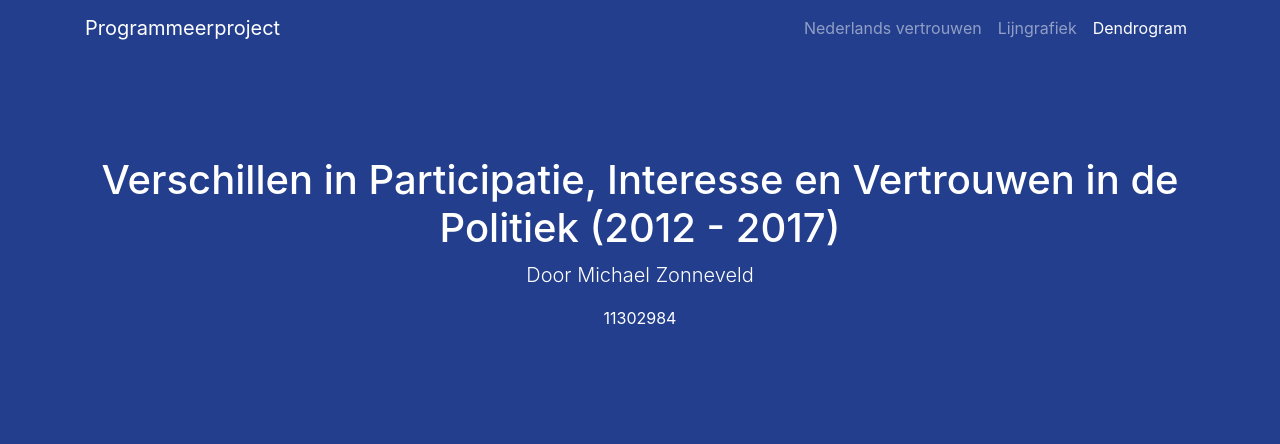
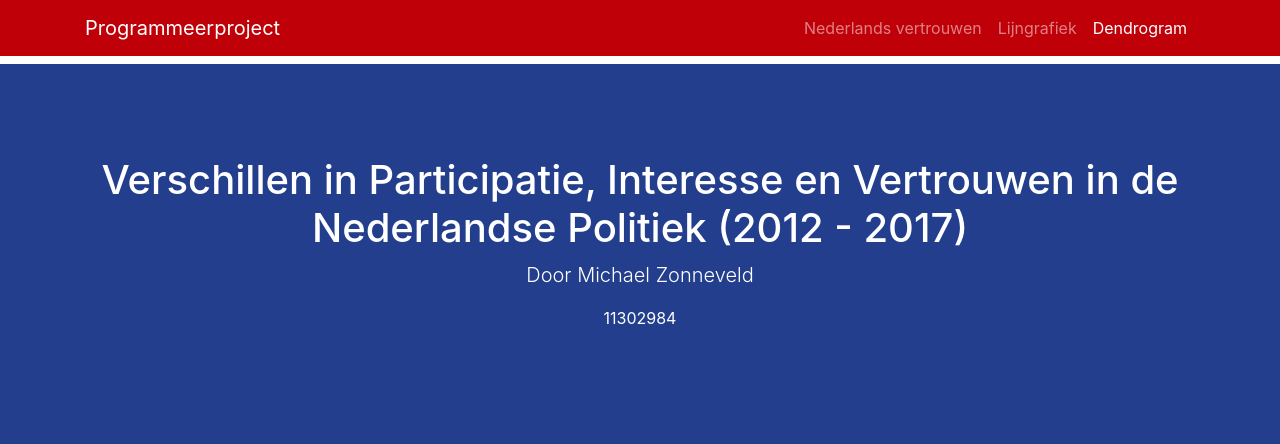
Before and after one commit to michaelzon/vertrouwen_in_nederland, a plain HTML site: page index.html in a window 1280 px wide. Shown: the top 444 px of the page. Drawn offline with Linux system fonts and the light colour scheme; grey boxes are pictures that could not be loaded.

Commit message:
dutch flag styling done

```diff
--- a/code/css/canvas.css
+++ b/code/css/canvas.css
@@ -1,15 +1,10 @@
-/* webpage styling */
-/* .container-fluid {
-  background-color: lightgrey;
-} */
-
-/* .well {
-  color: black;
-} */
-
-/* header {
-  background-color: #223e8d;
-} */
+.seperator {
+  position: fixed;
+  top: 56px;
+  width: 100%;
+  height: 8px;
+  background-color: white;
+}
 
 .parallax {
     /* The image used */
--- a/index.html
+++ b/index.html
@@ -56,9 +56,11 @@
       </div>
     </nav>
 
-    <header id ="bigheader" style="background-color: #223e8d" class="bg-primary text-white">
+  <div class="seperator"></div>
+
+    <header id="bigheader" style="background-color: #223e8d" class="bg-primary text-white">
       <div class="container text-center" style="background-color: #223e8d">
-        <h1>Verschillen in Participatie, Interesse en Vertrouwen in de Politiek (2012 - 2017)</h1>
+        <h1>Verschillen in Participatie, Interesse en Vertrouwen in de Nederlandse Politiek (2012 - 2017)</h1>
         <p class="lead">Door Michael Zonneveld</p>
         <p>11302984</p>
       </div>
```
Also changed, not shown: vendor/bootstrap/css/bootstrap.css, vendor/bootstrap/css/bootstrap.min.css, 2 other files.
